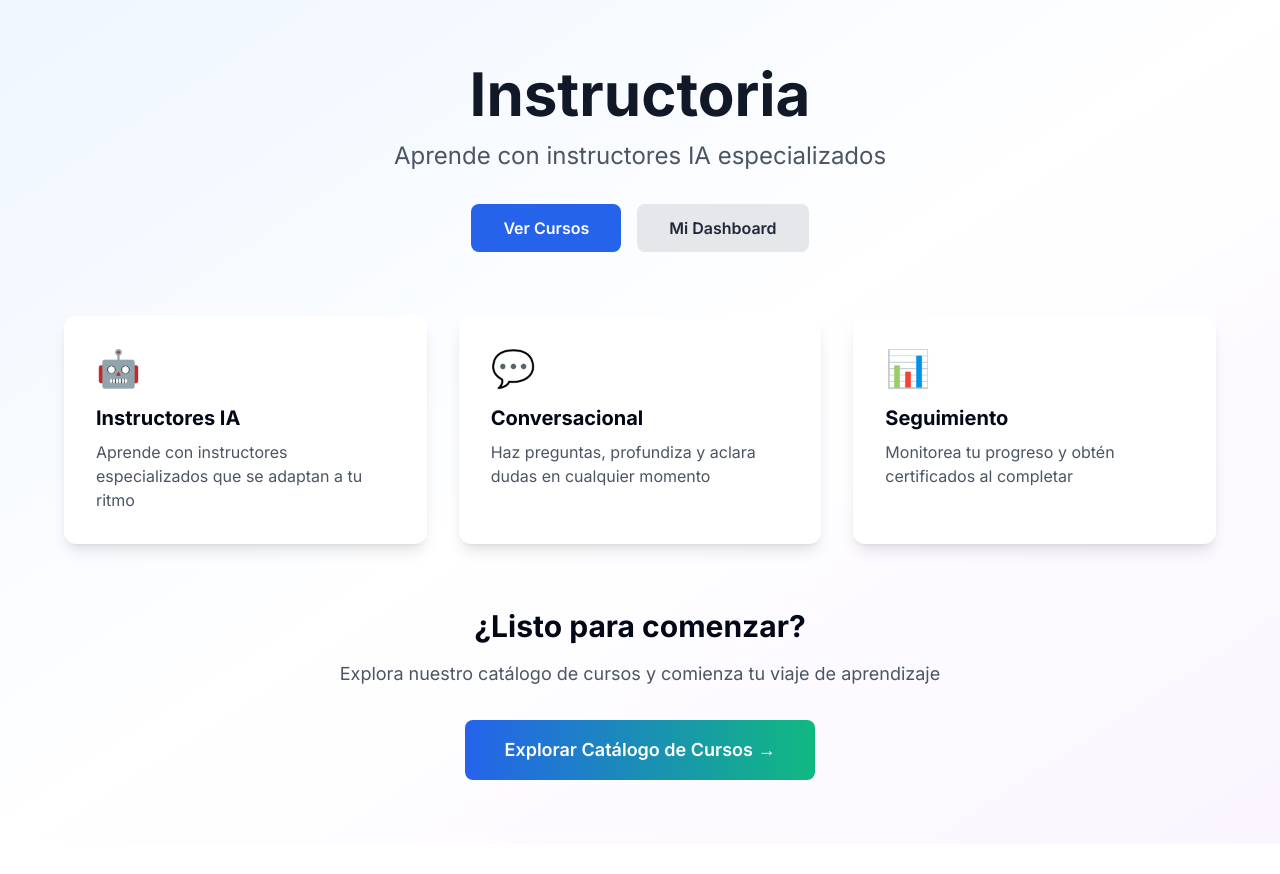
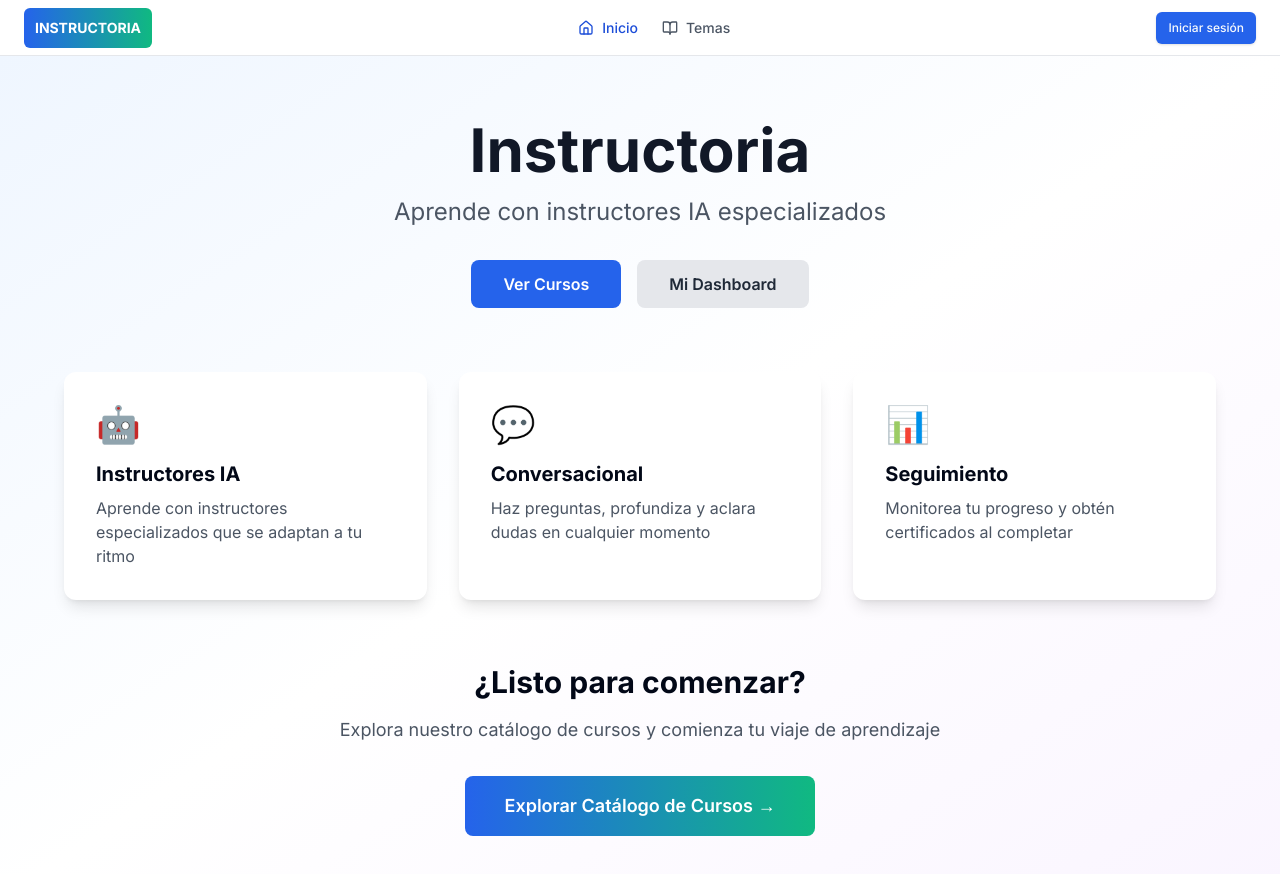
Before and after one commit to walcocer1982/instructoria, a Next.js app: page / in a window 1280 px wide. Shown: the top 874 px of the page. Before the commit the page ends 844 px from the top, so only its background shows below. Built offline with nearby package versions, Linux system fonts and the light colour scheme; no server answers.

Commit message:
UI Navbar + Logout button

```diff
--- a/src/app/layout.tsx
+++ b/src/app/layout.tsx
@@ -1,6 +1,8 @@
 import type { Metadata } from 'next'
 import { Inter } from 'next/font/google'
 import './globals.css'
+import { SessionProvider } from '@/components/providers/SessionProvider'
+import { Navbar } from '@/components/layout/Navbar'
 
 const inter = Inter({ subsets: ['latin'] })
 
@@ -16,7 +18,12 @@ export default function RootLayout({
 }) {
   return (
     <html lang="es">
-      <body className={inter.className}>{children}</body>
+      <body className={inter.className}>
+        <SessionProvider>
+          <Navbar />
+          {children}
+        </SessionProvider>
+      </body>
     </html>
   )
 }
--- a/src/app/learn/[sessionId]/page.tsx
+++ b/src/app/learn/[sessionId]/page.tsx
@@ -11,7 +11,7 @@ import { ImageModal } from '@/components/ImageModal'
 import { useImageGallery } from '@/hooks/useImageGallery'
 import { MessageWithImageRefs } from '@/components/MessageWithImageRefs'
 import { LearningSidebar } from '@/components/learning/LearningSidebar'
-import { InstructorHeader } from '@/components/learning/InstructorHeader'
+import { InstructorBanner } from '@/components/learning/InstructorBanner'
 import { ProgressModal } from '@/components/learning/ProgressModal'
 
 interface Message {
@@ -349,16 +349,14 @@ export default function LearnPage() {
 
   return (
     <div className="flex flex-col h-screen bg-gray-50">
-      {/* Header - Todo el ancho superior */}
-      <InstructorHeader
+      {/* Banner del Instructor */}
+      <InstructorBanner
         instructorName={sessionInfo.instructor.name}
         instructorAvatar={sessionInfo.instructor.avatar}
         instructorSpecialty={sessionInfo.instructor.specialty}
-        userName={sessionInfo.user.name}
-        userAvatar={sessionInfo.user.avatar}
       />
 
-      {/* Contenido debajo del header: Sidebar | Chat | Imagen */}
+      {/* Contenido debajo del banner: Sidebar | Chat | Imagen */}
       <div className="flex flex-1 overflow-hidden">
         {/* Sidebar Izquierdo */}
         <LearningSidebar
--- a/src/app/topics/page.tsx
+++ b/src/app/topics/page.tsx
@@ -85,19 +85,10 @@ export default function TopicsPage() {
   }
 
   return (
-    <div className="min-h-screen bg-gray-50">
+    <div className="min-h-screen bg-gray-50 pt-8">
       <div className="max-w-7xl mx-auto px-4 py-8">
         {/* Header */}
         <div className="mb-8">
-          <button
-            onClick={() => router.push('/')}
-            className="text-blue-600 hover:text-blue-700 mb-4 flex items-center gap-2"
-          >
-            <svg className="w-5 h-5" fill="none" stroke="currentColor" viewBox="0 0 24 24">
-              <path strokeLinecap="round" strokeLinejoin="round" strokeWidth={2} d="M10 19l-7-7m0 0l7-7m-7 7h18" />
-            </svg>
-            Volver al inicio
-          </button>
           <h1 className="text-4xl font-bold text-gray-900 mb-2">Temas Disponibles</h1>
           <p className="text-gray-600">Selecciona un tema para comenzar tu aprendizaje</p>
         </div>
--- /dev/null
+++ b/src/components/layout/Navbar.tsx
@@ -0,0 +1,119 @@
+'use client'
+
+import { useSession, signOut } from 'next-auth/react'
+import { useRouter, usePathname } from 'next/navigation'
+import { Avatar, AvatarFallback, AvatarImage } from '@/components/ui/avatar'
+import { Button } from '@/components/ui/button'
+import {
+  DropdownMenu,
+  DropdownMenuContent,
+  DropdownMenuItem,
+  DropdownMenuLabel,
+  DropdownMenuSeparator,
+  DropdownMenuTrigger,
+} from '@/components/ui/dropdown-menu'
+import { User, LogOut, Settings, Home, BookOpen } from 'lucide-react'
+import Link from 'next/link'
+
+export function Navbar() {
+  const { data: session } = useSession()
+  const router = useRouter()
+  const pathname = usePathname()
+
+  const handleLogout = async () => {
+    try {
+      await signOut({ redirect: false })
+      router.push('/login')
+    } catch (error) {
+      console.error('Error al cerrar sesión:', error)
+    }
+  }
+
+  // No mostrar navbar en login
+  if (pathname === '/login') {
+    return null
+  }
+
+  return (
+    <header className="h-14 border-b bg-white flex items-center justify-between px-6 sticky top-0 z-50">
+      {/* Logo */}
+      <Link href="/" className="flex items-center gap-6">
+        <div className="h-10 w-32 bg-gradient-to-r from-instructor-500 to-learning-500 rounded-md flex items-center justify-center hover:shadow-md transition-shadow">
+          <span className="text-white font-bold text-sm">INSTRUCTORIA</span>
+        </div>
+      </Link>
+
+      {/* Navigation Links */}
+      <nav className="flex items-center gap-6">
+        <Link
+          href="/"
+          className={`flex items-center gap-2 text-sm font-medium transition-colors ${
+            pathname === '/'
+              ? 'text-instructor-600'
+              : 'text-gray-600 hover:text-gray-900'
+          }`}
+        >
+          <Home className="h-4 w-4" />
+          Inicio
+        </Link>
+        <Link
+          href="/topics"
+          className={`flex items-center gap-2 text-sm font-medium transition-colors ${
+            pathname === '/topics'
+              ? 'text-instructor-600'
+              : 'text-gray-600 hover:text-gray-900'
+          }`}
+        >
+          <BookOpen className="h-4 w-4" />
+          Temas
+        </Link>
+      </nav>
+
+      {/* User Menu */}
+      {session?.user ? (
+        <DropdownMenu>
+          <DropdownMenuTrigger asChild>
+            <Button variant="ghost" className="relative h-9 w-9 rounded-full">
+              <Avatar className="h-9 w-9">
+                <AvatarImage src={session.user.image || undefined} alt={session.user.name || 'Usuario'} />
+                <AvatarFallback className="bg-student-100 text-student-700">
+                  {session.user.name?.charAt(0).toUpperCase() || 'U'}
+                </AvatarFallback>
+              </Avatar>
+            </Button>
+          </DropdownMenuTrigger>
+          <DropdownMenuContent className="w-56" align="end" forceMount>
+            <DropdownMenuLabel className="font-normal">
+              <div className="flex flex-col space-y-1">
+                <p className="text-sm font-medium leading-none">{session.user.name || 'Usuario'}</p>
+                <p className="text-xs leading-none text-muted-foreground">
+                  {session.user.email || 'Estudiante'}
+                </p>
+              </div>
+            </DropdownMenuLabel>
+            <DropdownMenuSeparator />
+            <DropdownMenuItem onClick={() => router.push('/profile')}>
+              <User className="mr-2 h-4 w-4" />
+              <span>Perfil</span>
+            </DropdownMenuItem>
+            <DropdownMenuItem onClick={() => router.push('/settings')}>
+              <Settings className="mr-2 h-4 w-4" />
+              <span>Configuración</span>
+            </DropdownMenuItem>
+            <DropdownMenuSeparator />
+            <DropdownMenuItem onClick={handleLogout}>
+              <LogOut className="mr-2 h-4 w-4" />
+              <span>Cerrar sesión</span>
+            </DropdownMenuItem>
+          </DropdownMenuContent>
+        </DropdownMenu>
+      ) : (
+        <Link href="/login">
+          <Button variant="default" size="sm">
+            Iniciar sesión
+          </Button>
+        </Link>
+      )}
+    </header>
+  )
+}
--- /dev/null
+++ b/src/components/learning/InstructorBanner.tsx
@@ -0,0 +1,37 @@
+'use client'
+
+import { Avatar, AvatarFallback, AvatarImage } from '@/components/ui/avatar'
+
+interface InstructorBannerProps {
+  instructorName: string
+  instructorAvatar?: string
+  instructorSpecialty?: string
+}
+
+export function InstructorBanner({
+  instructorName,
+  instructorAvatar,
+  instructorSpecialty,
+}: InstructorBannerProps) {
+  return (
+    <div className="h-14 border-b bg-instructor-50/50 flex items-center px-6">
+      {/* Instructor Info */}
+      <div className="flex items-center gap-3">
+        <Avatar className="h-9 w-9 border-2 border-instructor-300">
+          <AvatarImage src={instructorAvatar} alt={instructorName} />
+          <AvatarFallback className="bg-instructor-100 text-instructor-700 text-sm font-semibold">
+            {instructorName.charAt(0)}
+          </AvatarFallback>
+        </Avatar>
+        <div className="flex flex-col">
+          <span className="text-sm font-semibold text-instructor-700">
+            Instructora: {instructorName}
+          </span>
+          {instructorSpecialty && (
+            <span className="text-xs text-muted-foreground">{instructorSpecialty}</span>
+          )}
+        </div>
+      </div>
+    </div>
+  )
+}
--- /dev/null
+++ b/src/components/providers/SessionProvider.tsx
@@ -0,0 +1,7 @@
+'use client'
+
+import { SessionProvider as NextAuthSessionProvider } from 'next-auth/react'
+
+export function SessionProvider({ children }: { children: React.ReactNode }) {
+  return <NextAuthSessionProvider>{children}</NextAuthSessionProvider>
+}
--- a/src/components/ui/button.tsx
+++ b/src/components/ui/button.tsx
@@ -5,7 +5,7 @@ import { cva, type VariantProps } from "class-variance-authority"
 import { cn } from "@/lib/utils"
 
 const buttonVariants = cva(
-  "inline-flex items-center justify-center gap-2 whitespace-nowrap rounded-md text-sm font-medium transition-colors focus-visible:outline-none focus-visible:ring-1 focus-visible:ring-ring disabled:pointer-events-none disabled:opacity-50 [&_svg]:pointer-events-none [&_svg]:size-4 [&_svg]:shrink-0",
+  "cursor-pointer inline-flex items-center justify-center gap-2 whitespace-nowrap rounded-md text-sm font-medium transition-colors focus-visible:outline-none focus-visible:ring-1 focus-visible:ring-ring disabled:pointer-events-none disabled:opacity-50 [&_svg]:pointer-events-none [&_svg]:size-4 [&_svg]:shrink-0",
   {
     variants: {
       variant: {
```
